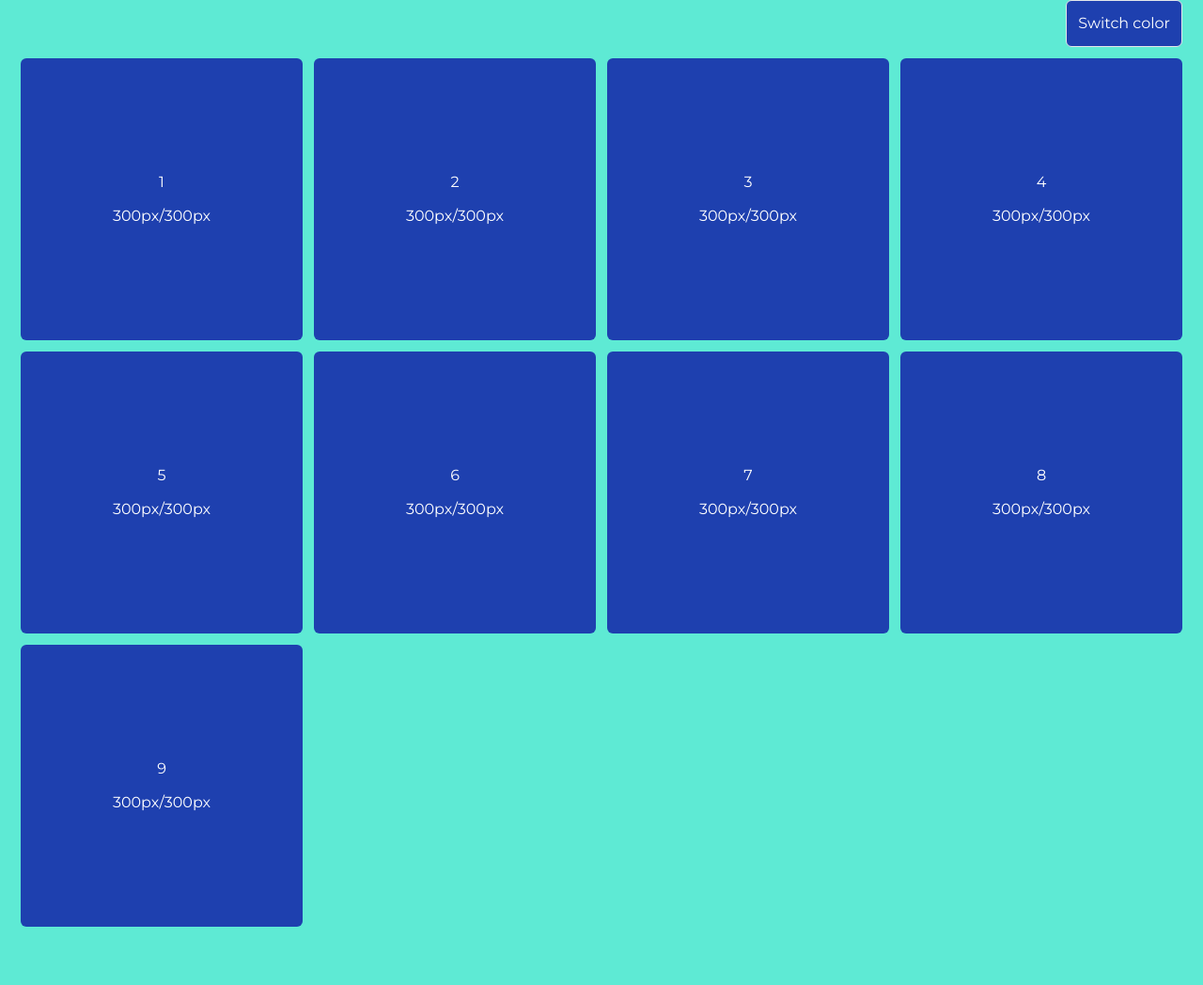
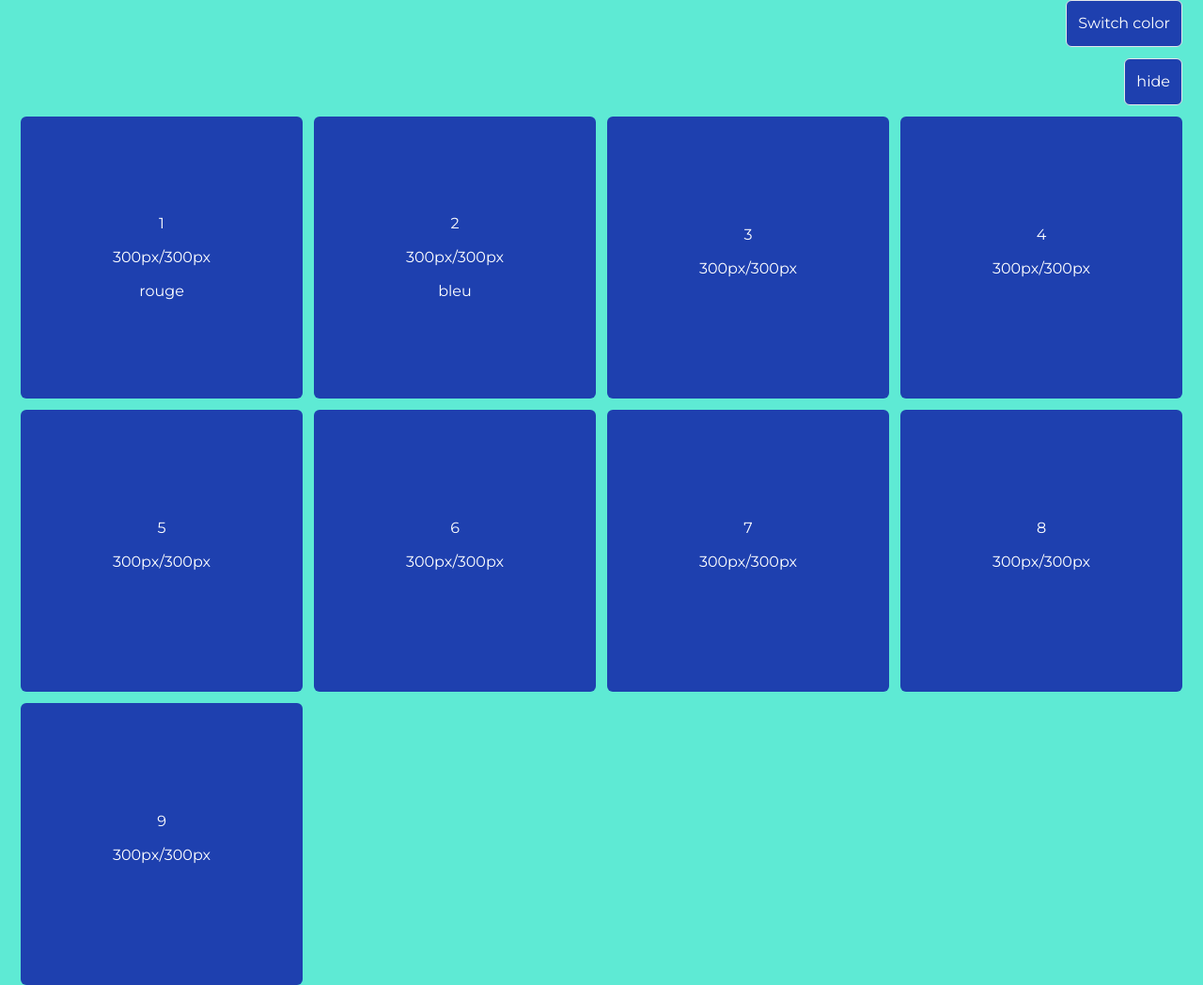
Before and after one commit to Marieland/Examen_interfacemobile, a website built with Vite: page src/index.html in a window 1280 px wide. Shown: the whole page at 94% size. Before the commit the page ends 986 px from the top, so only its background shows below. Built offline with nearby package versions, Linux system fonts and the light colour scheme; a web font is replaced by a local one.

Commit message:
modification examen

```diff
--- a/src/assets/js/main.js
+++ b/src/assets/js/main.js
@@ -9,10 +9,11 @@ class Card{
  * @param {string} formatLg
  * @param {string} formatSm
  */
-    constructor(name,formatLg,formatSm) {
+    constructor(name,formatLg,formatSm,couleur) {
         this.name = name;
         this.formatLg = formatLg;
         this.formatSm = formatSm;
+        this.couleur = couleur;
     }
 
     /**
@@ -24,10 +25,12 @@ class Card{
         const spanName = document.createElement('span');
         const spanFormatLg = document.createElement('span');
         const spanFormatSm = document.createElement('span');
+        const spanCouleur = document.createElement('span');
 
         spanName.textContent = this.name;
         spanFormatLg.textContent = this.formatLg;
         spanFormatSm.textContent = this.formatSm;
+        spanCouleur.textContent = this.couleur;
 
         divHtml.className = 'bg-blue-800 rounded-md text-white w-[200px] h-[200px] lg:w-[300px] lg:h-[300px] justify-center gap-3 items-center flex flex-col card';
         spanFormatLg.className = 'hidden lg:block';
@@ -36,6 +39,7 @@ class Card{
         divHtml.appendChild(spanName);
         divHtml.appendChild(spanFormatLg);
         divHtml.appendChild(spanFormatSm);
+        divHtml.appendChild(spanCouleur);
 
         return divHtml;
     }
@@ -46,8 +50,8 @@ class Card{
  const gridContainer = document.getElementById('grid-container');
 
 const cards = [
-    new Card ("1", "300px/300px","200px/200px"),
-    new Card ("2", "300px/300px","200px/200px"),
+    new Card ("1", "300px/300px","200px/200px","rouge"),
+    new Card ("2", "300px/300px","200px/200px","bleu"),
     new Card ("3", "300px/300px","200px/200px"),
     new Card ("4", "300px/300px","200px/200px"),
     new Card ("5", "300px/300px","200px/200px"),
@@ -83,3 +87,14 @@ toggleButton.addEventListener("click", () => {
         cardHtml.classList.toggle("bg-pink-800");
     });
 });
+
+
+const hide_btn = document.getElementById("hide_btn");
+
+
+hide_btn.addEventListener("click", () => {
+
+    cardsHtml.forEach(cardHtml => {
+        cardHtml.classList.toggle("hidden");
+    });
+});
--- a/src/index.html
+++ b/src/index.html
@@ -12,12 +12,15 @@
   <body class=" bg-teal-300 flex justify-center">
 
 
-    <div class="flex  flex-col lg:items-end gap-3">
+    <div class="flex flex-col lg:items-end gap-3">
 
       <!-- Toggle Button -->
       <button id="toggleButton" class="border border-solid rounded-md text-white p-3 bg-blue-800 ">
         Switch color
       </button>
+
+      <button id="hide_btn" class="border border-solid rounded-md text-white p-3 bg-blue-800">hide</button>
+
       <!-- Grid Layout -->
       <div id="grid-container" class="grid gap-3 justify-center md:grid-cols-2 lg:grid-cols-3 xl:grid-cols-4"></div>
     </div>
```
